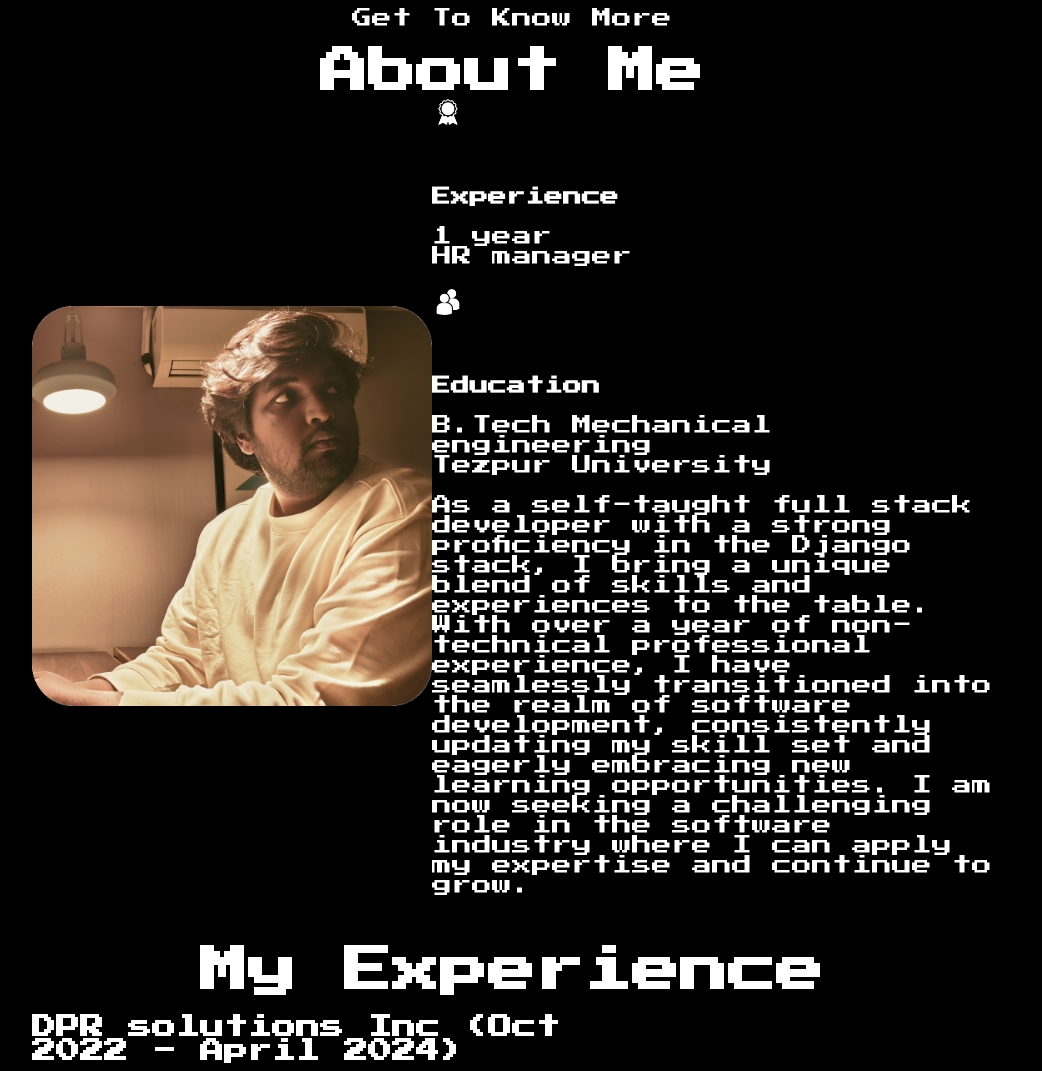
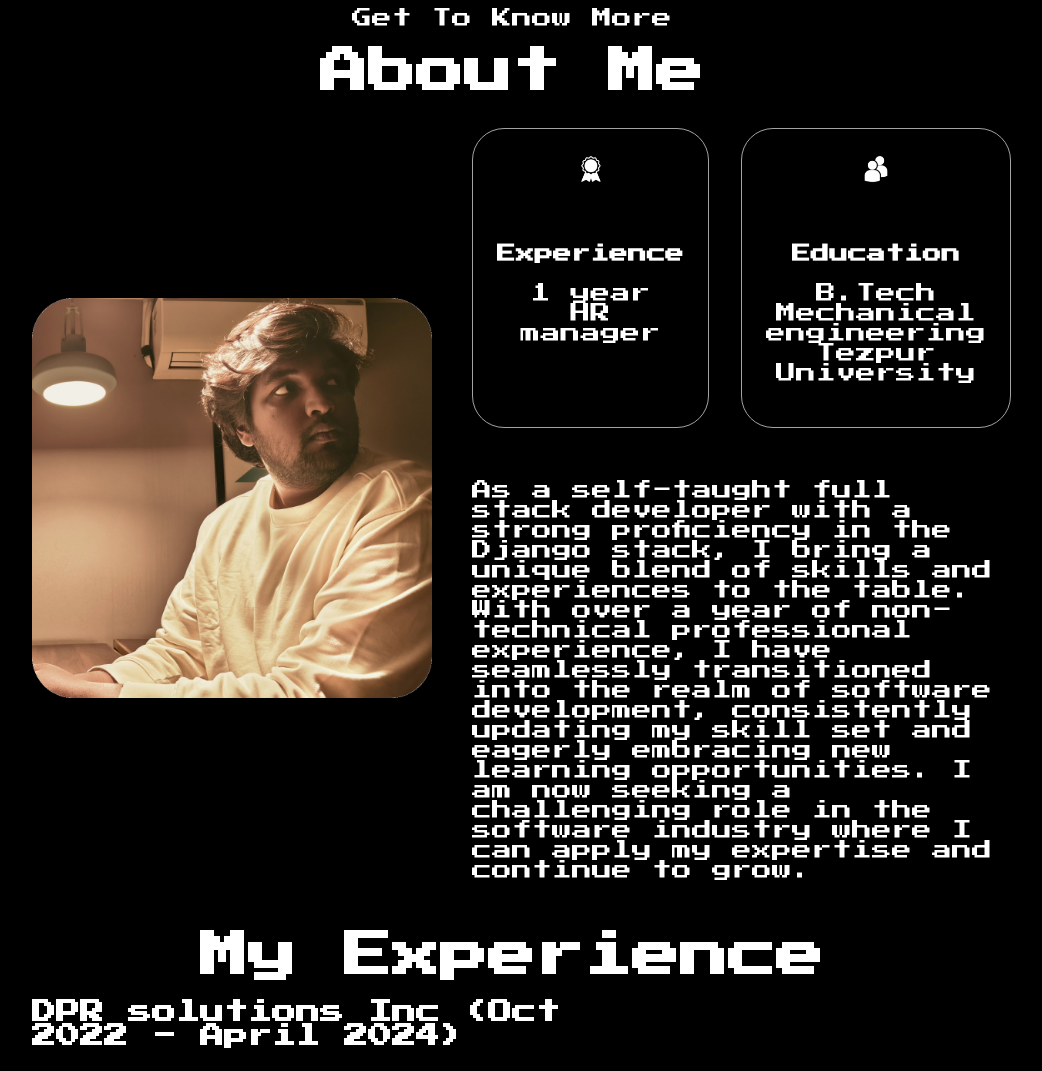
Before and after one commit to Harsha-vrdn/Portfolio-website-django, a Django app: page /about in a window 1280 px wide. Shown: the part 44-1115 px from the top of the page, without its empty margins (128-1170 px from the left). Run offline with Django 5.2, Linux system fonts and the light colour scheme.

Commit message:
updated css

```diff
--- a/about/templates/about.html
+++ b/about/templates/about.html
@@ -21,7 +21,7 @@
         </div>
         <ul class="navbar-nav">
             <li class="nav-item"><a href="{% url 'home'%}">Home</a></li>
-            <li class="nav-item"><a href="#">About</a></li>
+            <li class="nav-item"><a href="{% url "about" %}">About</a></li>
             <li class="nav-item"><a href="{%url 'projects'%}">Projects</a></li>
             <li class="nav-item"><a href="static/pdf/Harsha_resume.pdf" target="_blank">View Resume</a></li>
             <li class="nav-item"><a href="{% url 'contact' %}">Contact</a></li>
--- a/static/about/css/style.css
+++ b/static/about/css/style.css
@@ -288,3 +288,35 @@ section {
       align-items: center;
   }
 }
+
+.details-container {
+  padding: 1.5rem;
+  flex: 1;
+  background: rgb(0, 0, 0);
+  border-radius: 2rem;
+  border: rgb(53, 53, 53) 0.1rem solid;
+  border-color: rgb(163, 163, 163);
+  text-align: center;
+}
+
+
+#about {
+  position: relative;
+}
+
+.about-containers {
+  gap: 2rem;
+  margin-bottom: 2rem;
+  margin-top: 2rem;
+}
+
+.about-details-container {
+  margin-left: 40px;
+  justify-content: center;
+  flex-direction: column;
+}
+
+.about-containers,
+.about-details-container {
+  display: flex;
+}
```
